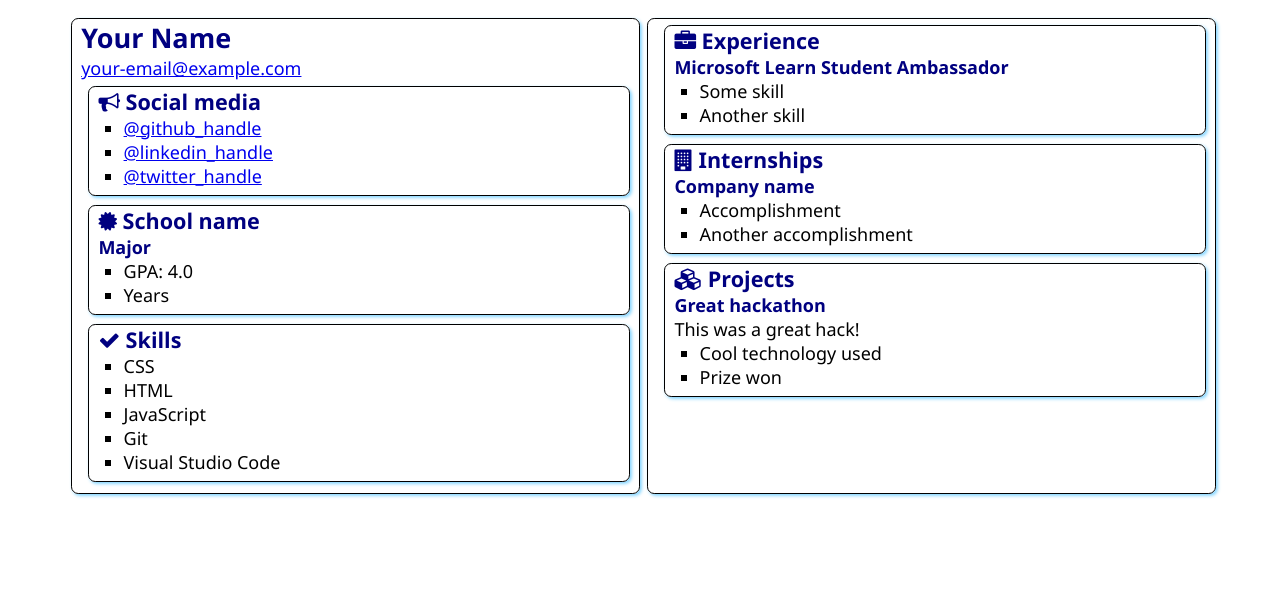
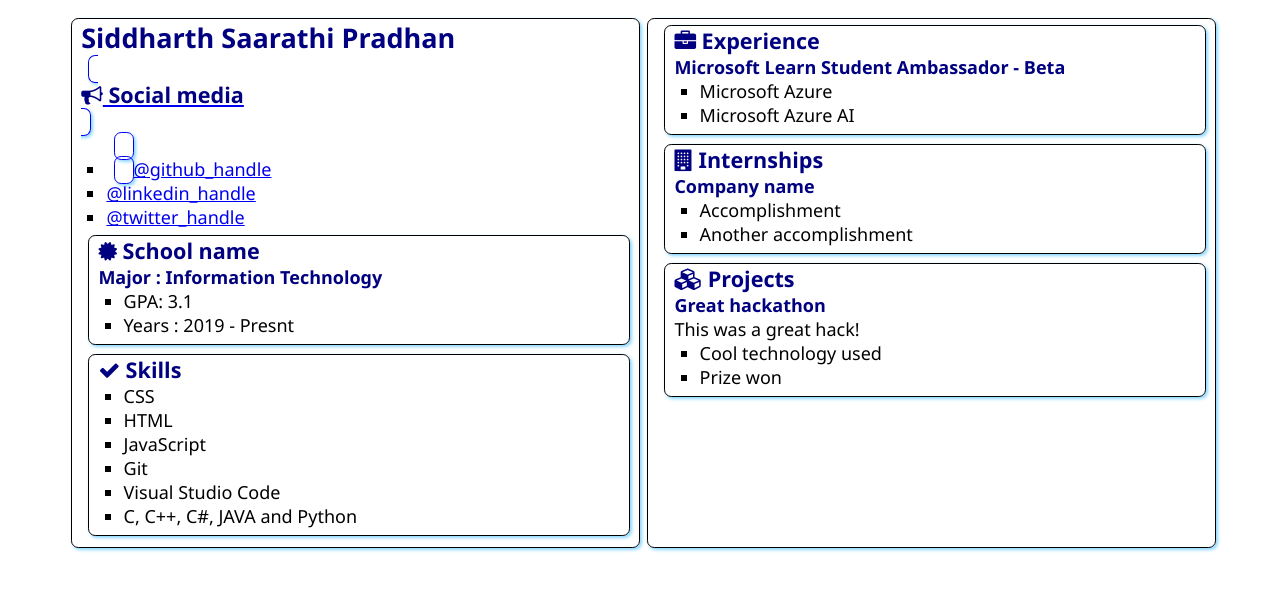
Before and after one commit to Sidsp-github/SATechnicalOnboarding, a plain HTML site: page src/index.html in a window 1280 px wide. Drawn offline with Linux system fonts and the light colour scheme.

Commit message:
Update index.html

```diff
--- a/src/index.html
+++ b/src/index.html
@@ -12,8 +12,8 @@
 <body>
     <main>
         <article class="box">
-            <h1>Your Name</h1>
-            <div><a href="mailto:your.email@example.com">your-email@example.com</a></div>
+            <h1>Siddharth Saarathi Pradhan</h1>
+            <div><a href="mailto:SiddharthSaarathi.Pradhan@studentambassadors.com>your-email@example.com</a></div>
 
             <section class="box">
                 <h2>
@@ -21,9 +21,9 @@
                     Social media
                 </h2>
                 <ul>
-                    <li><a href="https://github.com/<handle>">@github_handle</a></li>
-                    <li><a href="https://linkedin.com/in/<handle>">@linkedin_handle</a></li>
-                    <li><a href="https://twitter.com/<handle>">@twitter_handle</a></li>
+                    <li><a href="https://github.com/Sidsp-github">@github_handle</a></li>
+                    <li><a href="https://linkedin.com/in/siddharthsp3542">@linkedin_handle</a></li>
+                    <li><a href="https://twitter.com/PradhanSaarathi">@twitter_handle</a></li>
                 </ul>
             </section>
 
@@ -33,10 +33,10 @@
                         <i class="fa fa-certificate" aria-hidden="true"></i>
                         School name
                     </h2>
-                    <h3>Major</h3>
+                    <h3>Major : Information Technology</h3>
                     <ul>
-                        <li>GPA: 4.0</li>
-                        <li>Years</li>
+                        <li>GPA: 3.1</li>
+                        <li>Years : 2019 - Presnt</li>
                     </ul>
                 </div>
             </section>
@@ -52,6 +52,7 @@
                     <li>JavaScript</li>
                     <li>Git</li>
                     <li>Visual Studio Code</li>
+                    <li>C, C++, C#, JAVA and Python</li>
                 </ul>
             </section>
         </article>
@@ -61,10 +62,10 @@
                     <i class="fa fa-briefcase" aria-hidden="true"></i>
                     Experience
                 </h2>
-                <h3>Microsoft Learn Student Ambassador</h3>
+                <h3>Microsoft Learn Student Ambassador - Beta</h3>
                 <ul>
-                    <li>Some skill</li>
-                    <li>Another skill</li>
+                    <li>Microsoft Azure</li>
+                    <li>Microsoft Azure AI</li>
                 </ul>
             </section>
             <section class="box">
```
